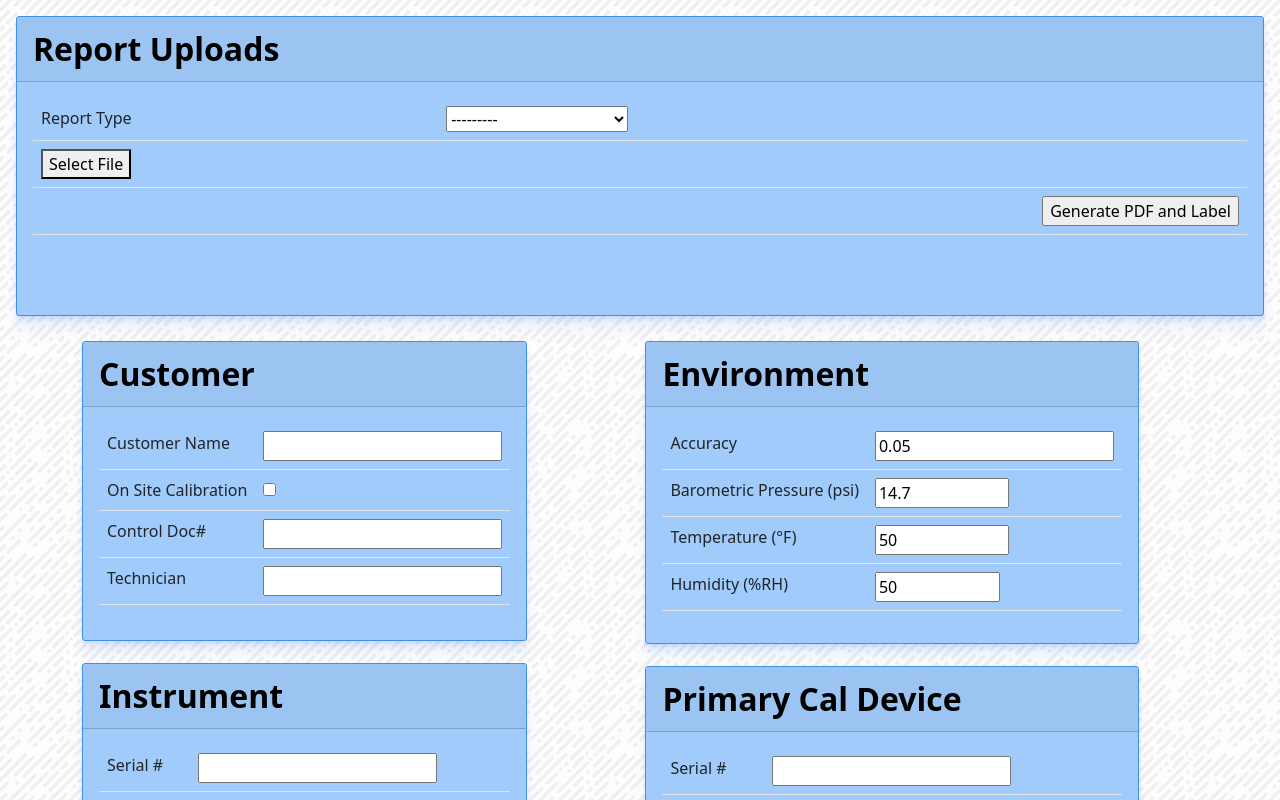
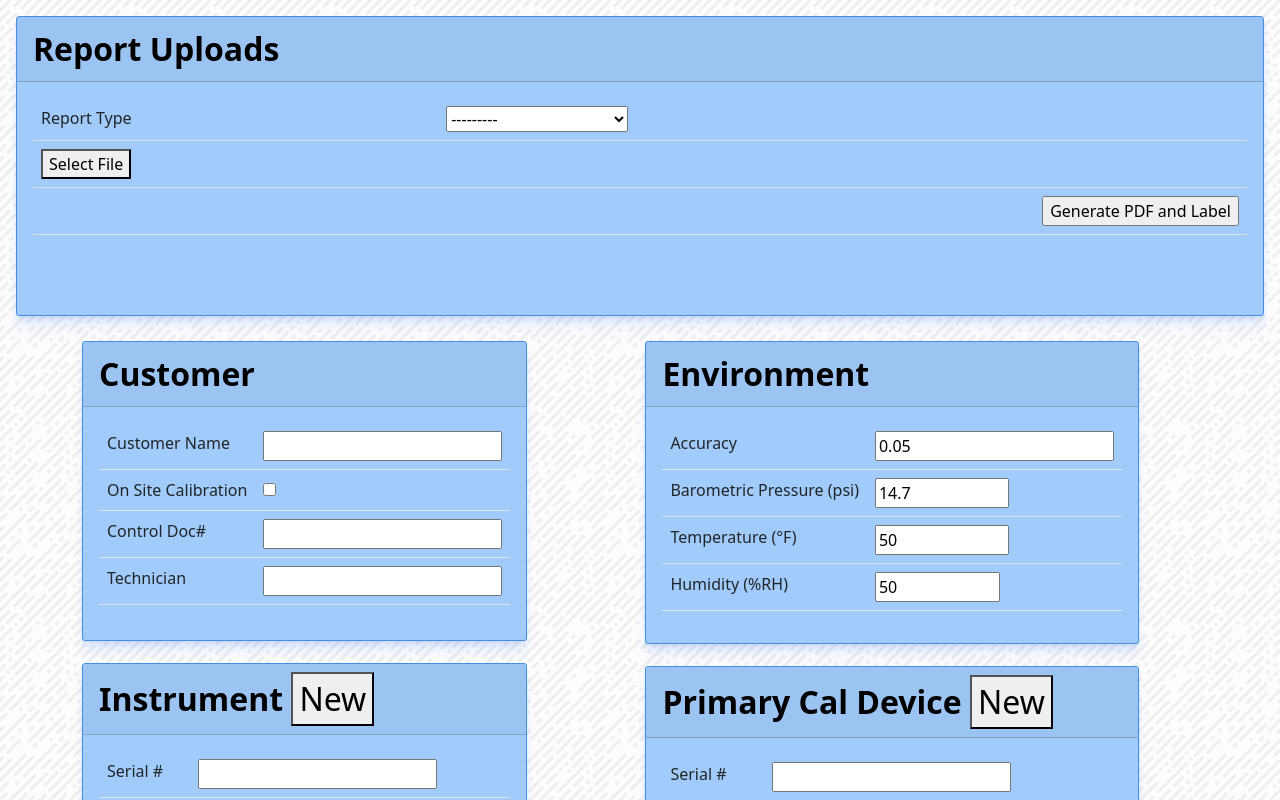
Before and after one commit to tyrelsouza/benchtopdevices, a Vue app in the folder benchtop-fe/: page / in a window 1280 px wide. Shown: the top 800 px of the page. Built offline with nearby package versions, Linux system fonts and the light colour scheme.

Commit message:
create new, or search, component booleans

```diff
--- a/benchtop-fe/src/components/CalibrationDevice/CalibrationDeviceForm.vue
+++ b/benchtop-fe/src/components/CalibrationDevice/CalibrationDeviceForm.vue
@@ -1,5 +1,8 @@
 <template>
-  <div class="card-header">Primary Cal Device</div>
+  <div class="card-header">
+    Primary Cal Device
+    <button @click="showNewCalibrationClick">New</button>
+  </div>
   <div class="card-body">
     <table class="table">
       <tbody>
@@ -23,9 +26,11 @@
 <script setup>
 import { ref, defineEmits, watchEffect } from "vue";
 
-const
-  serial = ref("")
+const serial = ref("");
 
+const showNewCalibrationClick = () => {
+  emit("show-new-calibration", true);
+};
 
 const emit = defineEmits();
 watchEffect(() => {
--- a/benchtop-fe/src/components/CalibrationDevice/NewCalibrationDeviceForm.vue
+++ b/benchtop-fe/src/components/CalibrationDevice/NewCalibrationDeviceForm.vue
@@ -73,12 +73,11 @@ import { ref, defineEmits, watchEffect } from "vue";
 import VueDatePicker from "@vuepic/vue-datepicker";
 import "@vuepic/vue-datepicker/dist/main.css";
 
-const
-  model = ref(""),
+const model = ref(""),
   serial = ref(""),
   cert_id = ref(""),
   due_date = ref(""),
-  date = ref("")
+  date = ref("");
 
 const flow = ref(["year", "month", "calendar"]);
 
--- a/benchtop-fe/src/components/Instrument/InstrumentForm.vue
+++ b/benchtop-fe/src/components/Instrument/InstrumentForm.vue
@@ -1,5 +1,8 @@
 <template>
-  <div class="card-header">Instrument</div>
+  <div class="card-header">
+    Instrument
+    <button @click="showNewInstrumentClick">New</button>
+  </div>
   <div class="card-body">
     <table class="table">
       <tbody>
@@ -23,9 +26,11 @@
 <script setup>
 import { ref, defineEmits, watchEffect } from "vue";
 
-const
-  serial = ref("")
+const serial = ref("");
 
+const showNewInstrumentClick = () => {
+  emit("show-new-instrument", true);
+};
 
 const emit = defineEmits();
 watchEffect(() => {
--- a/benchtop-fe/src/components/Sheet.vue
+++ b/benchtop-fe/src/components/Sheet.vue
@@ -14,14 +14,27 @@
     </div>
 
     <div class="item card">
-      <InstrumentForm @instrumentForm="instrumentForm" />
-      <!-- <NewInstrumentForm @newInstrumentForm="newInstrumentForm" /> -->
+      <InstrumentForm
+        v-if="!show_new_instrument"
+        @instrumentForm="instrumentForm"
+        @showNewInstrument="showNewInstrument"
+      />
+      <NewInstrumentForm
+        v-if="show_new_instrument"
+        @newInstrumentForm="newInstrumentForm"
+      />
     </div>
     <div class="item card">
-      <CalibrationDeviceForm @calibrationForm="calibrationForm" />
-      <!-- <NewCalibrationDeviceForm @newCalibrationForm="newCalibrationForm" /> -->
+      <CalibrationDeviceForm
+        v-if="!show_new_calibration"
+        @calibrationForm="calibrationForm"
+        @showNewCalibration="showNewCalibration"
+      />
+      <NewCalibrationDeviceForm
+        v-if="show_new_calibration"
+        @newCalibrationForm="newCalibrationForm"
+      />
     </div>
-
   </div>
 </template>
 
@@ -36,15 +49,15 @@ import CalibrationDeviceForm from "./CalibrationDevice/CalibrationDeviceForm.vue
 import EnvironmentForm from "./EnvironmentForm.vue";
 import UploadForm from "./UploadForm.vue";
 
-const
-  upload_form_data = ref(),
+const upload_form_data = ref(),
   calibration_form_data = ref(),
   customer_form_data = ref(),
   environment_form_data = ref(),
   new_instrument_form_data = ref(),
   instrument_form_data = ref(),
-  new_calibration_form_data = ref()
-
+  new_calibration_form_data = ref(),
+  show_new_instrument = ref(false),
+  show_new_calibration = ref(false);
 
 const uploadForm = (form) => {
   upload_form_data.value = form;
@@ -74,6 +87,13 @@ const calibrationForm = (form) => {
   calibration_form_data.value = form;
 };
 
+const showNewInstrument = (val) => {
+  show_new_instrument.value = val;
+};
+const showNewCalibration = (val) => {
+  show_new_calibration.value = val;
+};
+
 const emits = defineEmits([
   "uploadForm",
   "customerForm",
@@ -82,5 +102,7 @@ const emits = defineEmits([
   "newInstrumentForm",
   "calibrationForm",
   "newCalibrationForm",
+  "showNewInstrument",
+  "showNewCalibration",
 ]);
 </script>
--- a/benchtop-fe/src/components/UploadForm.vue
+++ b/benchtop-fe/src/components/UploadForm.vue
@@ -1,4 +1,4 @@
-<template>
+d ..<template>
   <div class="card-header">Report Uploads</div>
   <div class="card-body">
     <table class="table">
```
